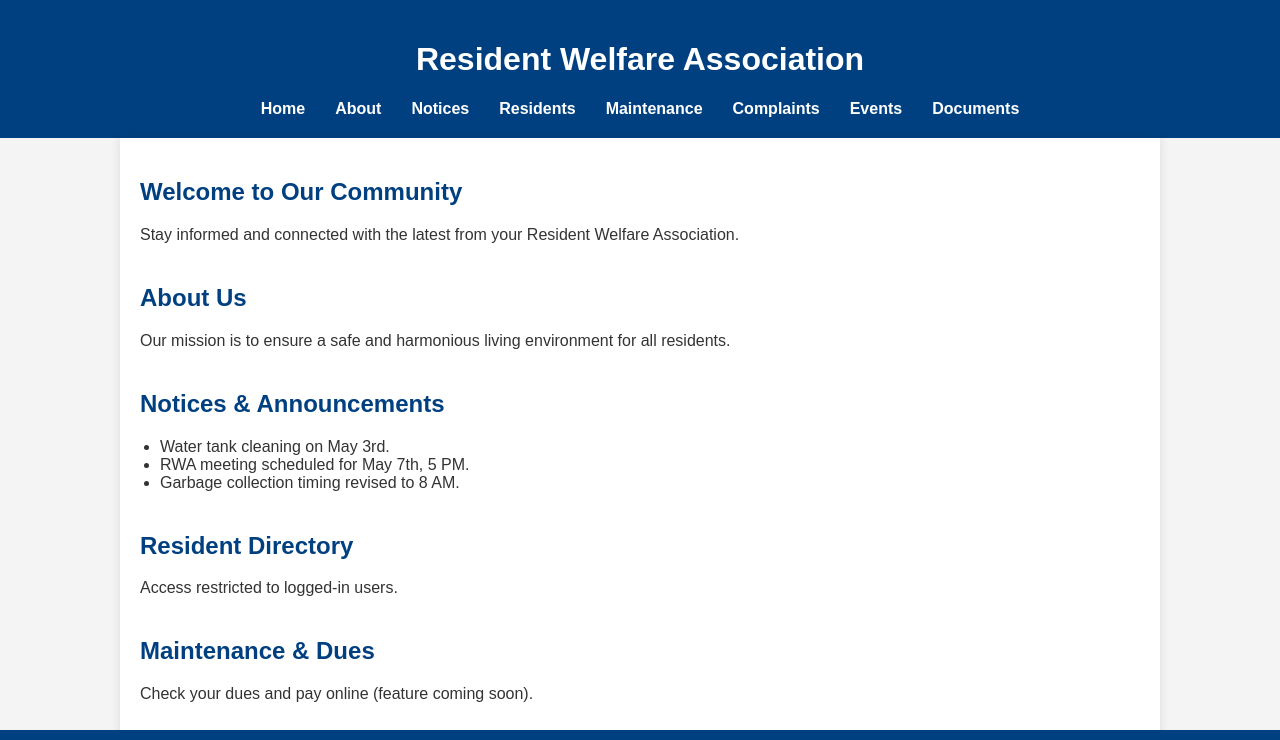
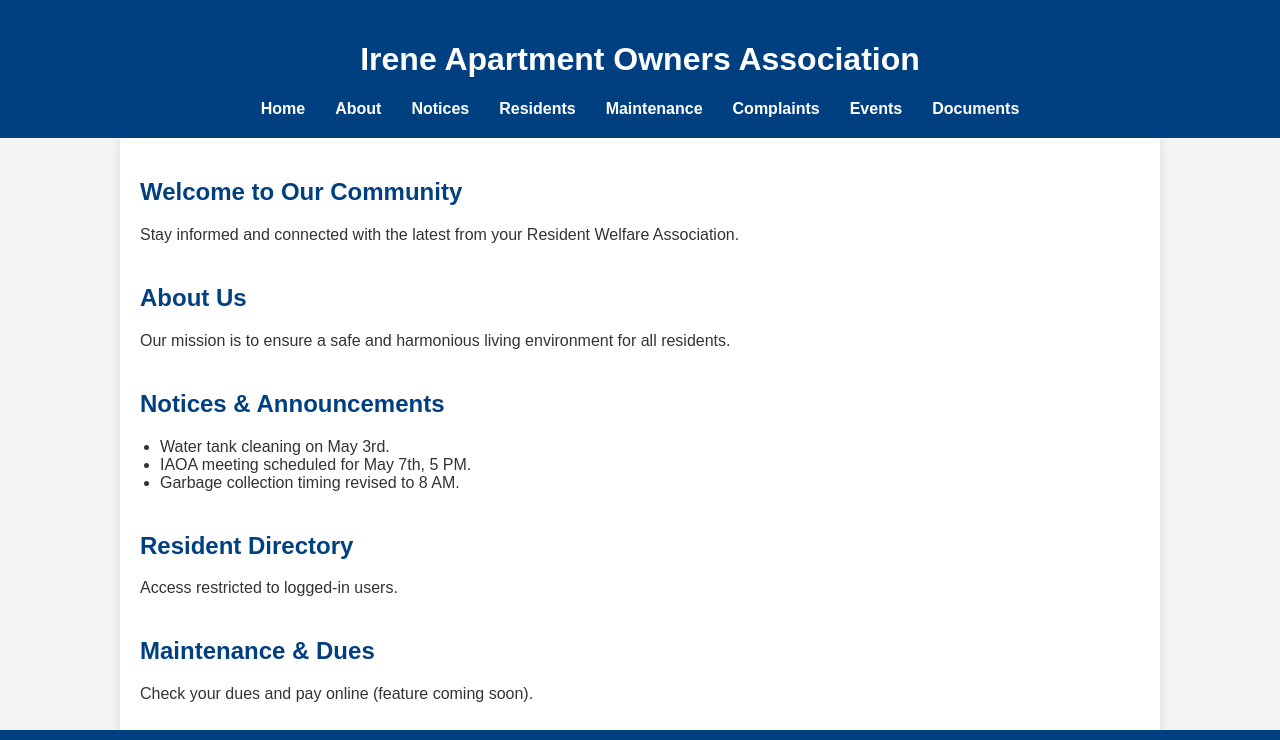
Before and after one commit to vaibhavcse30/iaoa-website, a plain HTML site: page index.html in a window 1280 px wide. Shown: the top 740 px of the page. Drawn offline with Linux system fonts and the light colour scheme.

Commit message:
Update index.html

```diff
--- a/index.html
+++ b/index.html
@@ -3,12 +3,13 @@
 <head>
   <meta charset="UTF-8">
   <meta name="viewport" content="width=device-width, initial-scale=1.0">
-  <title>Resident Welfare Association</title>
+  <title>IAOA - Irene Apartment Owners Association
+</title>
   <link rel="stylesheet" href="style.css">
 </head>
 <body>
   <header>
-    <h1>Resident Welfare Association</h1>
+    <h1>Irene Apartment Owners Association</h1>
     <nav>
       <ul>
         <li><a href="#home">Home</a></li>
@@ -85,7 +86,7 @@
 
     const notices = [
       "Water tank cleaning on May 3rd.",
-      "RWA meeting scheduled for May 7th, 5 PM.",
+      "IAOA meeting scheduled for May 7th, 5 PM.",
       "Garbage collection timing revised to 8 AM."
     ];
 
```
